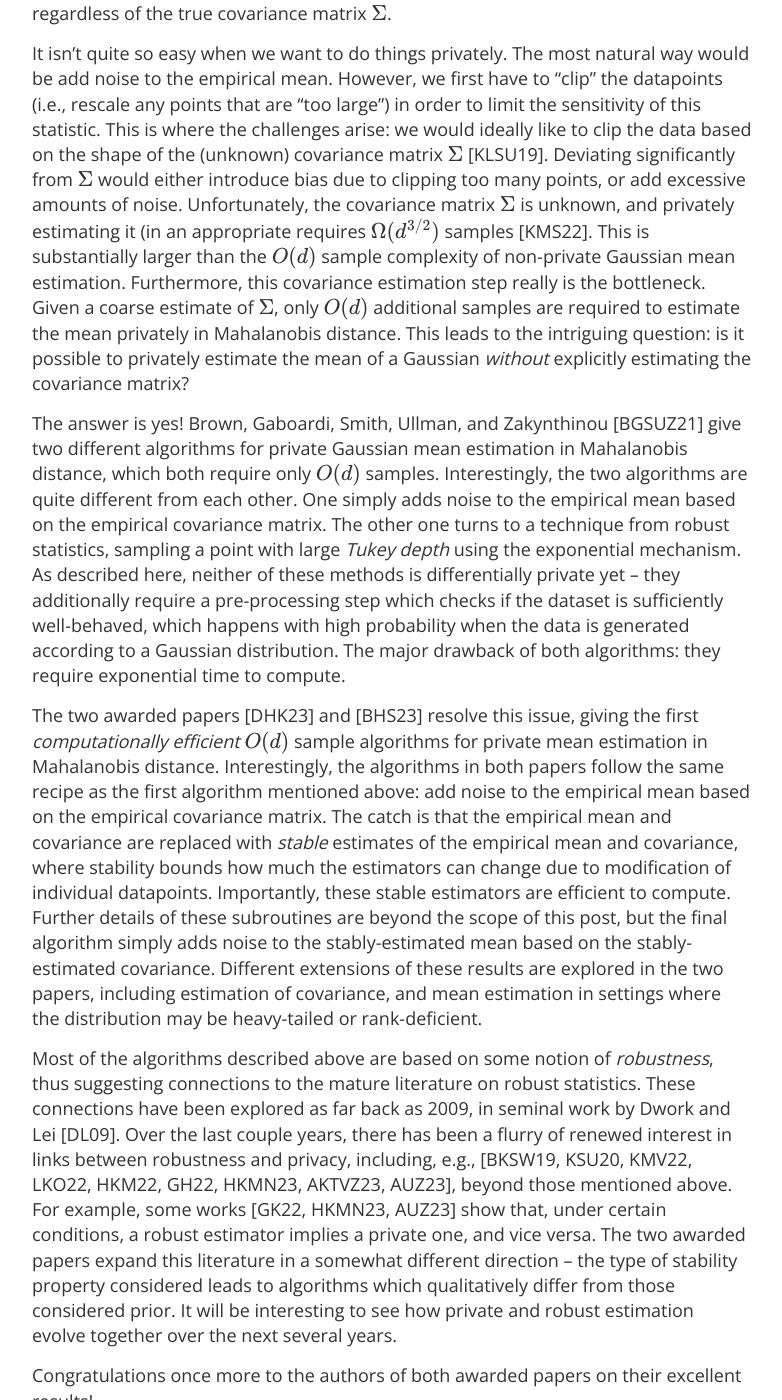
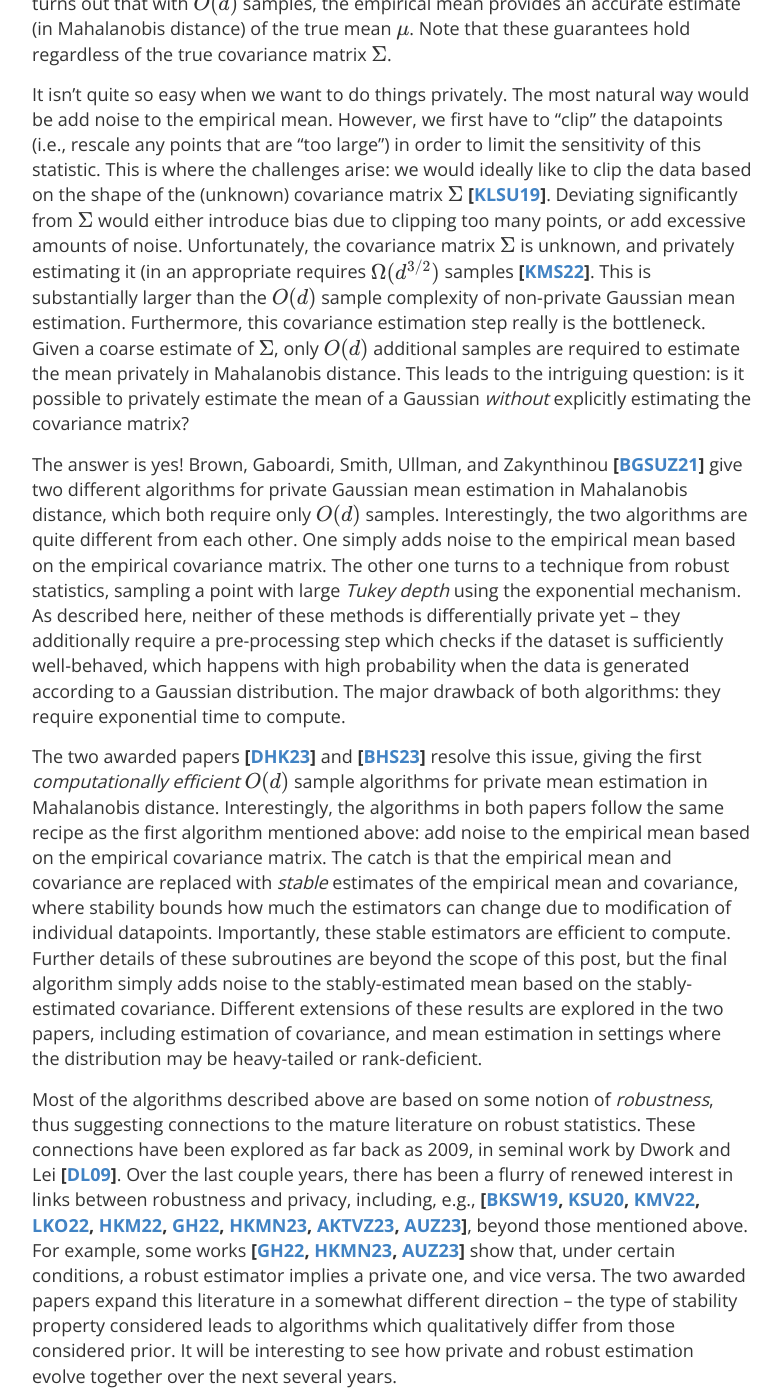
Before and after one commit to differentialprivacy/differentialprivacy, a Jekyll site: the page built from _posts/2023-07-18-colt23-bsp.md, in a window 1280 px wide and 1400 px high, scrolled down 1146 px. Shown: the whole window, without its empty margins (248-1030 px from the left). Built offline with Jekyll 4.4.1, drawn with Linux system fonts in a browser that asks for light colours; comment, search, counter and statistics services are not loaded; some of the changed lines change nothing that is shown; some of the changed text lies outside the part shown.

Commit message:
Update post

```diff
--- a/_posts/2023-07-18-colt23-bsp.md
+++ b/_posts/2023-07-18-colt23-bsp.md
@@ -1,6 +1,6 @@
 ---
 layout: post
-title:
+title: Covariance-Aware Private Mean Estimation, Efficiently
 comments: true
 authors:
     - gautamkamath
@@ -9,8 +9,8 @@
 ---
 
 Last week, the Mark Fulk award for best student paper at [COLT 2023](https://learningtheory.org/colt2023/) was awarded to the following two papers on private mean estimation:
-- [A Fast Algorithm for Adaptive Private Mean Estimation](https://arxiv.org/abs/2301.07078), by [John Duchi](https://web.stanford.edu/~jduchi/), [Saminul Haque](https://dblp.org/pid/252/5821.html), and [Rohith Kuditipudi](https://web.stanford.edu/~rohithk/) [DHK23];
-- [Fast, Sample-Efficient, Affine-Invariant Private Mean and Covariance Estimation for Subgaussian Distributions](https://arxiv.org/abs/2301.12250) by [Gavin Brown](https://cs-people.bu.edu/grbrown/), [Samuel B. Hopkins](https://www.samuelbhopkins.com/), and [Adam Smith](https://cs-people.bu.edu/ads22/) [BHS23].
+- [A Fast Algorithm for Adaptive Private Mean Estimation](https://arxiv.org/abs/2301.07078), by [John Duchi](https://web.stanford.edu/~jduchi/), [Saminul Haque](https://dblp.org/pid/252/5821.html), and [Rohith Kuditipudi](https://web.stanford.edu/~rohithk/) **[[DHK23](https://arxiv.org/abs/2301.07078)]**;
+- [Fast, Sample-Efficient, Affine-Invariant Private Mean and Covariance Estimation for Subgaussian Distributions](https://arxiv.org/abs/2301.12250) by [Gavin Brown](https://cs-people.bu.edu/grbrown/), [Samuel B. Hopkins](https://www.samuelbhopkins.com/), and [Adam Smith](https://cs-people.bu.edu/ads22/) **[[BHS23](https://arxiv.org/abs/2301.12250)]**.
 
 The main result of both papers is the same: the first computationally-efficient $$O(d)$$-sample algorithm for differentially-private Gaussian mean estimation in Mahalanobis distance.
 In this post, we're going to unpack the result and explain what this means.
@@ -37,23 +37,23 @@
 It isn't quite so easy when we want to do things privately.
 The most natural way would be add noise to the empirical mean.
 However, we first have to "clip" the datapoints (i.e., rescale any points that are "too large") in order to limit the sensitivity of this statistic.
-This is where the challenges arise: we would ideally like to clip the data based on the shape of the (unknown) covariance matrix $$\Sigma$$ [KLSU19].
+This is where the challenges arise: we would ideally like to clip the data based on the shape of the (unknown) covariance matrix $$\Sigma$$ **[[KLSU19](https://arxiv.org/abs/1805.00216)]**.
 Deviating significantly from $$\Sigma$$ would either introduce bias due to clipping too many points, or add excessive amounts of noise.
-Unfortunately, the covariance matrix $$\Sigma$$ is unknown, and privately estimating it (in an appropriate requires $$\Omega(d^{3/2})$$ samples [KMS22].
+Unfortunately, the covariance matrix $$\Sigma$$ is unknown, and privately estimating it (in an appropriate requires $$\Omega(d^{3/2})$$ samples **[[KMS22](https://arxiv.org/abs/2205.08532)]**.
 This is substantially larger than the $$O(d)$$ sample complexity of non-private Gaussian mean estimation.
 Furthermore, this covariance estimation step really is the bottleneck.
 Given a coarse estimate of $$\Sigma$$, only $$O(d)$$ additional samples are required to estimate the mean privately in Mahalanobis distance.
 This leads to the intriguing question: is it possible to privately estimate the mean of a Gaussian *without* explicitly estimating the covariance matrix?
 
 The answer is yes!
-Brown, Gaboardi, Smith, Ullman, and Zakynthinou [BGSUZ21] give two different algorithms for private Gaussian mean estimation in Mahalanobis distance, which both require only $$O(d)$$ samples.
+Brown, Gaboardi, Smith, Ullman, and Zakynthinou **[[BGSUZ21](https://arxiv.org/abs/2106.13329)]** give two different algorithms for private Gaussian mean estimation in Mahalanobis distance, which both require only $$O(d)$$ samples.
 Interestingly, the two algorithms are quite different from each other.
 One simply adds noise to the empirical mean based on the empirical covariance matrix.
 The other one turns to a technique from robust statistics, sampling a point with large *Tukey depth* using the exponential mechanism.
 As described here, neither of these methods is differentially private yet -- they additionally require a pre-processing step which checks if the dataset is sufficiently well-behaved, which happens with high probability when the data is generated according to a Gaussian distribution.
 The major drawback of both algorithms: they require exponential time to compute.
 
-The two awarded papers [DHK23] and [BHS23] resolve this issue, giving the first *computationally efficient* $$O(d)$$ sample algorithms for private mean estimation in Mahalanobis distance.
+The two awarded papers **[[DHK23](https://arxiv.org/abs/2301.07078)]** and **[[BHS23](https://arxiv.org/abs/2301.12250)]** resolve this issue, giving the first *computationally efficient* $$O(d)$$ sample algorithms for private mean estimation in Mahalanobis distance.
 Interestingly, the algorithms in both papers follow the same recipe as the first algorithm mentioned above: add noise to the empirical mean based on the empirical covariance matrix.
 The catch is that the empirical mean and covariance are replaced with *stable* estimates of the empirical mean and covariance, where stability bounds how much the estimators can change due to modification of individual datapoints.
 Importantly, these stable estimators are efficient to compute.
@@ -61,9 +61,9 @@
 Different extensions of these results are explored in the two papers, including estimation of covariance, and mean estimation in settings where the distribution may be heavy-tailed or rank-deficient.
 
 Most of the algorithms described above are based on some notion of *robustness*, thus suggesting connections to the mature literature on robust statistics.
-These connections have been explored as far back as 2009, in seminal work by Dwork and Lei [DL09].
-Over the last couple years, there has been a flurry of renewed interest in links between robustness and privacy, including, e.g., [BKSW19, KSU20, KMV22, LKO22, HKM22, GH22, HKMN23, AKTVZ23, AUZ23], beyond those mentioned above.
-For example, some works [GK22, HKMN23, AUZ23] show that, under certain conditions, a robust estimator implies a private one, and vice versa.
+These connections have been explored as far back as 2009, in seminal work by Dwork and Lei **[[DL09](https://dl.acm.org/doi/10.1145/1536414.1536466)]**.
+Over the last couple years, there has been a flurry of renewed interest in links between robustness and privacy, including, e.g., **[[BKSW19](https://arxiv.org/abs/1905.13229), [KSU20](https://arxiv.org/abs/2002.09464), [KMV22](https://arxiv.org/abs/2112.03548), [LKO22](https://arxiv.org/abs/2111.06578), [HKM22](https://arxiv.org/abs/2111.12981), [GH22](https://arxiv.org/abs/2211.00724), [HKMN23](https://arxiv.org/abs/2212.05015), [AKTVZ23](https://arxiv.org/abs/2212.08018), [AUZ23](https://arxiv.org/abs/2302.01855)]**, beyond those mentioned above.
+For example, some works **[[GH22](https://arxiv.org/abs/2211.00724), [HKMN23](https://arxiv.org/abs/2212.05015), [AUZ23](https://arxiv.org/abs/2302.01855)]** show that, under certain conditions, a robust estimator implies a private one, and vice versa.
 The two awarded papers expand this literature in a somewhat different direction -- the type of stability property considered leads to algorithms which qualitatively differ from those considered prior.
 It will be interesting to see how private and robust estimation evolve together over the next several years.
 
```
